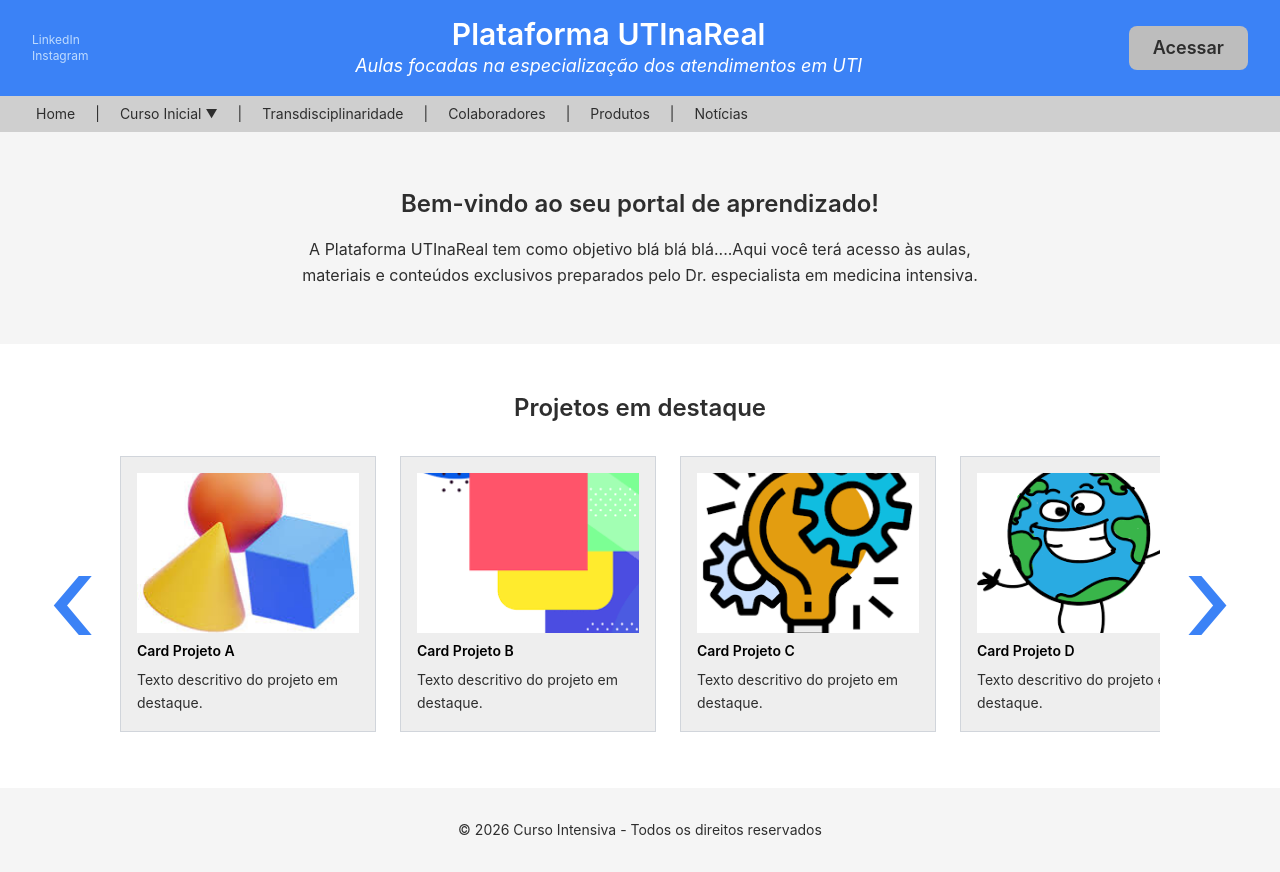
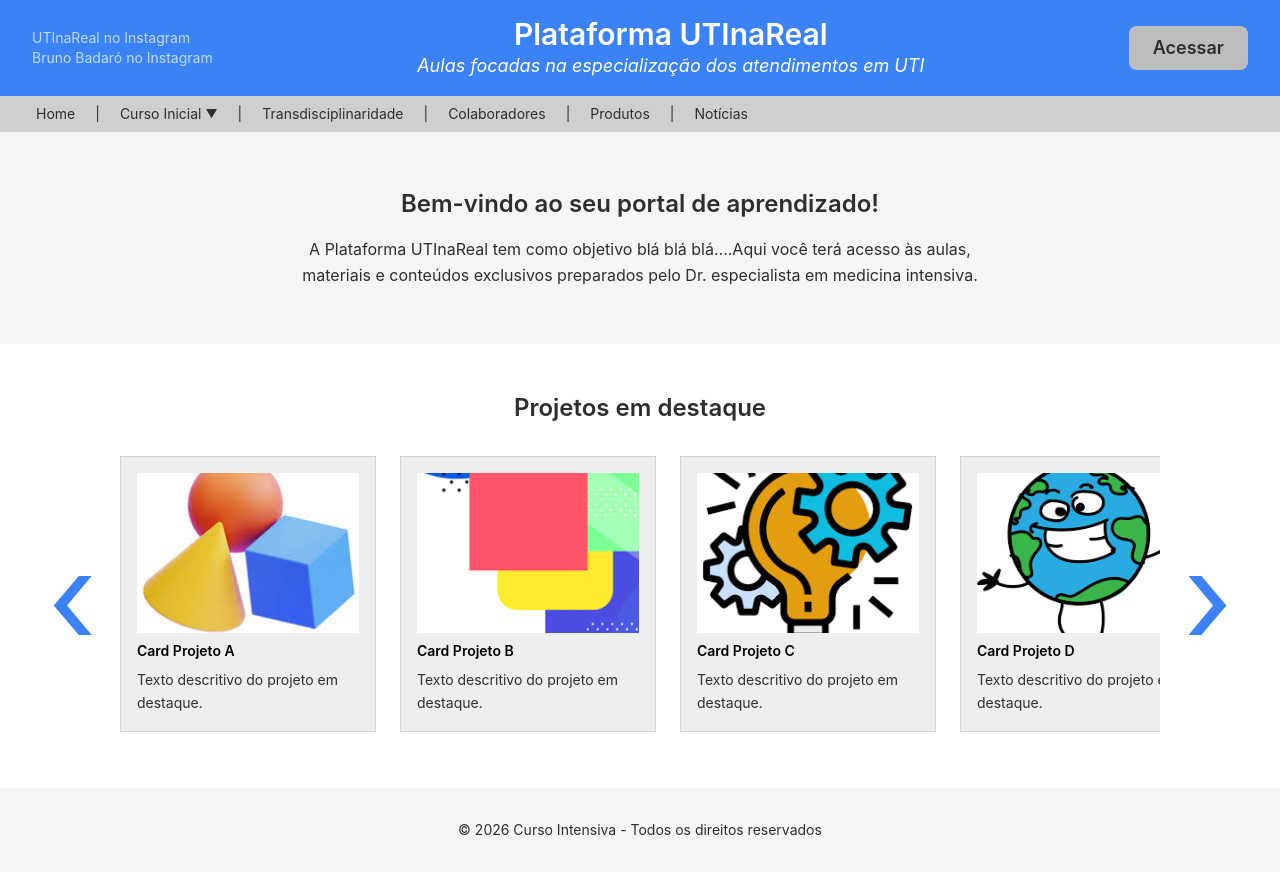
Before and after one commit to ctamp2000/curso-intensiva, a React (Vite) app: page / in a window 1280 px wide. Built offline with nearby package versions, Linux system fonts and the light colour scheme.

Commit message:
Ajuste no tamanho da letra dos links do header

```diff
--- a/src/components/Header.jsx
+++ b/src/components/Header.jsx
@@ -37,20 +37,20 @@ export default function Header({ onNavigate }) {
         {/* Esquerda: LinkedIn */}
         <nav className="flex flex-col">
           <a
-            href="https://linkedin.com/in/anamariacemantika"
+            href="https://www.instagram.com/utinareal?utm_source=qr&igsh=YzUzZXh2aGc3eGRo"
             target="_blank"
             rel="noopener noreferrer"
-            className="text-xs text-blue-200 hover:text-blue-400"
+            className="text-sm text-blue-200 hover:text-blue-400"
           >
-            LinkedIn
+            UTInaReal no Instagram
           </a>
           <a
-            href="https://instagram.com/ampamorim"
+            href="https://www.instagram.com/bruno_badaro?utm_source=qr&igsh=MWdoaDNjcnJlYzhpYg=="
             target="_blank"
             rel="noopener noreferrer"
-            className="text-xs text-blue-200 hover:text-blue-400"
+            className="text-sm text-blue-200 hover:text-blue-400"
           >
-            Instagram
+            Bruno Badaró no Instagram
           </a>
         </nav>
 
```
